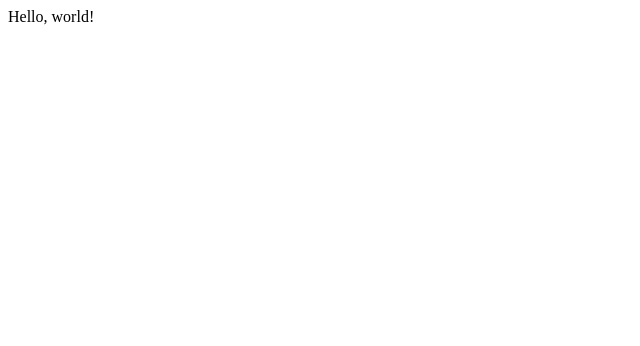
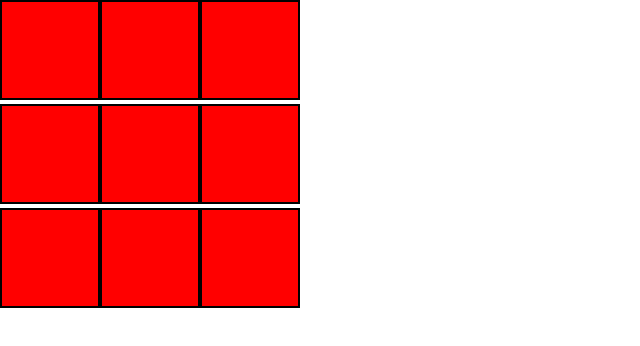
Before and after one commit to GustavoGaldino/PathFindingVisualizer, a React (Create React App) app in the folder path-finding-app/: page / in a window 1280 px wide. Shown: the top 346 px of the page, without its empty margins (0-640 px from the left). Built offline with nearby package versions, Linux system fonts and the light colour scheme.

Commit message:
Created grid  component

```diff
--- a/path-finding-app/package.json
+++ b/path-finding-app/package.json
@@ -8,6 +8,7 @@
     "@testing-library/user-event": "^7.1.2",
     "react": "^16.13.1",
     "react-dom": "^16.13.1",
+    "react-router-dom": "^5.2.0",
     "react-scripts": "3.4.3"
   },
   "scripts": {
--- /dev/null
+++ b/path-finding-app/src/App.css
@@ -0,0 +1,5 @@
+* {
+    margin: 0px;
+    padding: 0px;
+    box-sizing: border-box;
+}
--- a/path-finding-app/src/App.js
+++ b/path-finding-app/src/App.js
@@ -1,9 +1,18 @@
 import React from 'react';
+import { BrowserRouter, Switch, Route} from 'react-router-dom'
+
+import Landing from './components/Landing'
+
+import './App.css'
 
 function App() {
   return (
     <div className="App">
-      Hello, world!
+      <BrowserRouter>
+        <Switch>
+          <Route exact path='/' component={Landing} />
+        </Switch>
+      </BrowserRouter>
     </div>
   );
 }
--- /dev/null
+++ b/path-finding-app/src/components/Grid/GridRow/GridCell/index.js
@@ -0,0 +1,11 @@
+import React from 'react'
+
+const GridCell = (props) => {
+    return(
+        <div style={{backgroundColor: (props.cell.available ? "red" : "red"), width: "100px", height: "100px", display: "inline-block", border: "solid black 2px"}}>
+
+        </div>
+    );
+}
+
+export default GridCell
--- /dev/null
+++ b/path-finding-app/src/components/Grid/GridRow/index.js
@@ -0,0 +1,18 @@
+import React from 'react'
+
+import GridCell from './GridCell'
+
+const GridRow = (props) => {
+    return(
+        <div>
+            {props.row.map((cell) => (
+                <GridCell
+                    cell={cell}
+                    key={cell.key}
+                />
+            ))}
+        </div>
+    );
+}
+
+export default GridRow
--- /dev/null
+++ b/path-finding-app/src/components/Grid/index.js
@@ -0,0 +1,32 @@
+import React, { useState, useEffect } from 'react'
+
+import GridRow from './GridRow'
+
+const Grid = (props) => {
+    const [grid, setGrid] = useState([])
+
+    useEffect( () => {
+        let grid = new Array(props.rows);
+        for(let i = 0 ; i < props.rows ; i++){
+            grid[i] = new Array(props.cols)
+            for(let j = 0 ; j < props.cols ; j++){
+                let cellKey = i*props.cols + j;
+                grid[i][j] = {available: true, key: cellKey}
+            }
+        }
+        setGrid(grid)
+    }, []);
+
+    return(
+        <div className="grid">
+            {grid && grid.map((row,index) => (
+                <GridRow
+                    row={row}
+                    key={index}
+                />
+            ))}
+        </div>
+    );
+}
+
+export default Grid;
--- /dev/null
+++ b/path-finding-app/src/components/Landing/index.js
@@ -0,0 +1,14 @@
+import React from 'react'
+
+import Grid from '../Grid'
+
+export default function Landing(){
+    return(
+        <div id="landing">
+            <Grid
+                rows={3}
+                cols={3}
+            />
+        </div>
+    );
+}
```
Also changed, not shown: 1 other file (tests, documents, lock files or other folders).
